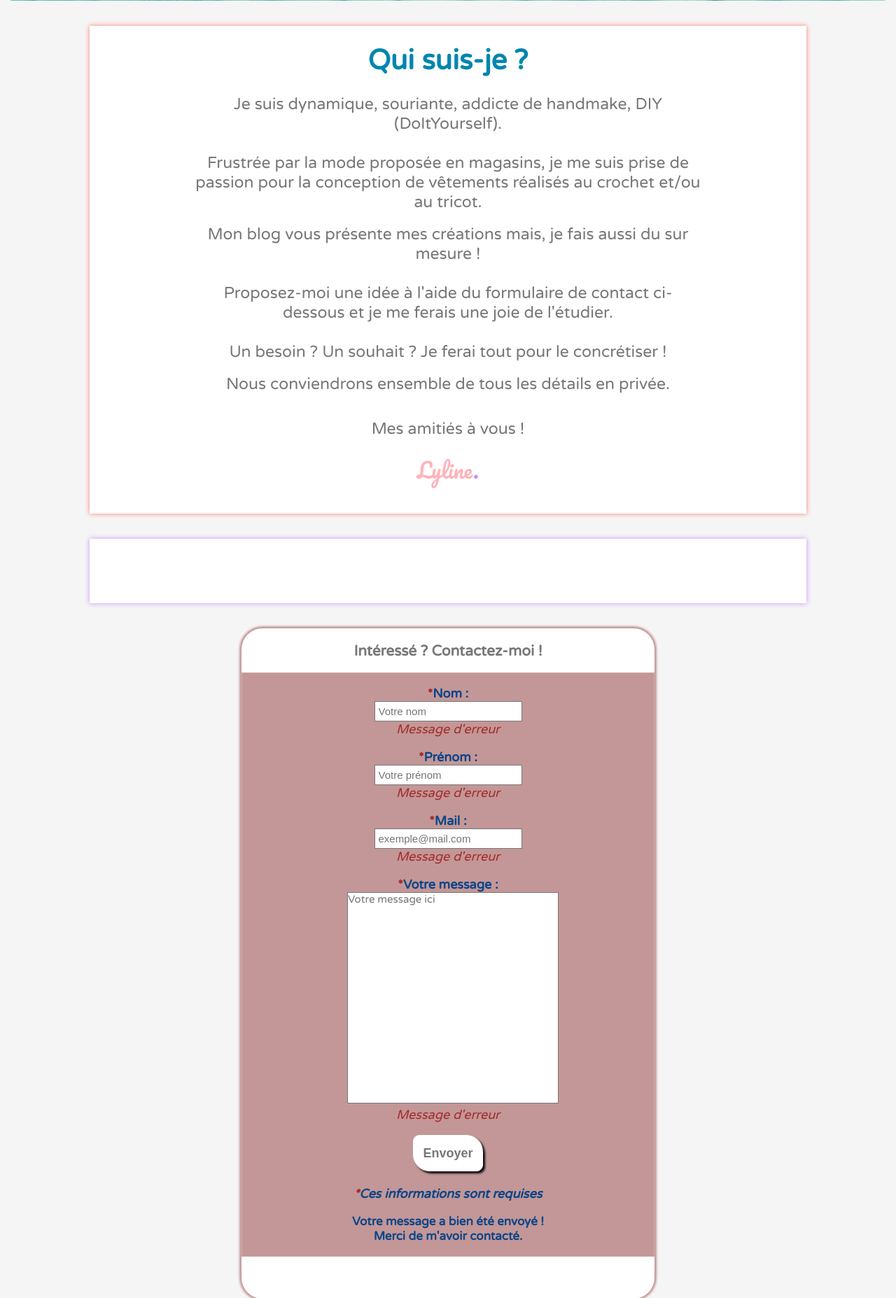
After one commit to Lolo8894/Projet, a PHP site: page /index.php in a window 1280 px wide. The commit adds this page. Shown: the part 517-2372 px from the top of the page at 70% size. Run offline with PHP 8.4, Linux system fonts and the light colour scheme; data that the repository does not hold is empty.

Commit message:
31/03/2020 23:43

```diff
--- /dev/null
+++ b/index.php
@@ -0,0 +1,151 @@
+<!---------------------------------------------------------------------------
+  ---------------------------------- PHP 7 ----------------------------------
+  -------------------------------------------------------------------------->
+
+<?php
+  $prenom = $nom = $mail = $message ="";
+
+  if ($_SERVER["REQUEST_METHOD"] == "POST")
+  {
+      $prenom = verifyInput($_POST["prenom"]);
+      $nom = verifyInput($_POST["nom"]);
+      $email = verifyInput($_POST["email"]);
+      $message = verifyInput($_POST["message"]);
+  }
+
+  function verifyInput($var) {
+
+    $var = trim($var);
+    $var = stripslashes($var);
+    $var = htmlspecialchars($var);
+
+    // sécurité du code (ou nettoyage du code) :
+    // trim empêche des ajouts inutiles tels que des espaces dans les champs de saisi.
+    // stripslashes enlève tous les \ (antislashes).
+    // htmlspecialchars empêche la modif de l'URL et donc le hacking.
+
+    return $var;
+  }
+?>
+  <!-- $_SERVER = Variable Superglobale server -->
+
+<!---------------------------------------------------------------------------
+  ---------------------------------- HTML 5 ---------------------------------
+  -------------------------------------------------------------------------->
+
+
+<!DOCTYPE html>
+<html lang="fr">
+<head>
+    <meta charset="UTF-8">
+    <meta name="viewport" content="width=device-width, initial-scale=1.0">
+    <link href ="style.css" rel="stylesheet">
+    <link href="https://fonts.googleapis.com/css?family=Pacifico&display=swap" rel="stylesheet">
+    <link href="https://fonts.googleapis.com/css?family=Indie+Flower&display=swap" rel="stylesheet">
+    <link href="https://fonts.googleapis.com/css?family=Varela+Round&display=swap" rel="stylesheet">
+    <link rel="stylesheet" href="https://stackpath.bootstrapcdn.com/font-awesome/4.7.0/css/font-awesome.min.css">
+
+    <title>Les créations de Lyline</title>
+</head>
+                                  BODY
+<body>
+                           <!-- HEADER - NAVIGATION -->
+
+  <header class="container">
+    <h1 id= "logo"><a href="#image_principale">Les créations de Lyline</a><span class="violet">.</span></h1>
+      <nav>
+        <ul>
+          <li><a class="nav" href="#image_principale"><span class="couleurs">.</span>Accueil</a></li>
+          <li><a class="nav" href="#mes_creations"><span class="couleurs">.</span>Mes créations</a></li>
+          <li><a class="nav" href="#a_propos"><span class="couleurs">.</span>Qui suis-je ?</a></li>
+          <li><a class="nav" href="#formulaire"><span class="couleurs">.</span>Contact</a></li>
+        </ul>
+      </nav>
+  </header>
+                            <!-- IMAGE PRINCIPALE -->
+  <section id="image_principale">
+      <h2 class="transparent">Bienvenue sur mon site !</h2>
+  </section>
+
+    <br/><br/>
+                            <!-- QUI SUIS-JE ? -->
+  <section id="a_propos">
+      <h2>Qui suis-je ?</h2>
+      <p>Je suis dynamique, souriante, addicte de handmake, DIY (DoItYourself).
+        <br/><br/>
+      <p>Frustrée par la mode proposée en magasins, je me suis prise de passion pour la conception de vêtements
+          réalisés au crochet et/ou au tricot.</p>
+      <br/>
+      <p>Mon blog vous présente mes créations mais, je fais aussi du sur mesure ! <br/><br/>Proposez-moi une idée à l'aide du formulaire de contact ci-dessous
+          et je me ferais une joie de l'étudier. <br/><br/>Un besoin ? Un souhait ? Je ferai tout pour le concrétiser !</p>
+      <br/>
+      <p>Nous conviendrons ensemble de tous les détails en privée.</p>
+      <br/><br/>
+      <p class="salutations"> Mes amitiés à vous !</p>
+      <br/>
+      <p class="signature">Lyline<span class="violet">.</span></p>
+      <br/><br/>
+  </section>
+
+    <br/><br/>
+                            <!-- CARROUSEL D'IMAGES  -->
+
+    <section id="slider">
+      <figure>
+        <img src="images/borderlands-3-couv.jpg" alt="">
+        <img src="images/Borderlands-3-Moxxis-Heist-Key-Art.jpg" alt="">
+        <img src="images/Borderlands-3-trailer-Moze.jpg" alt="">
+        <img src="images/borderlands-3-couv.jpg" alt="">
+      </figure>
+    </section>
+
+
+    <br/><br/>
+                          <!-- FORMULAIRE DE CONTACT -->
+
+<section id="formulaire">
+    <h3>Intéressé ? Contactez-moi !</h3> <br/>
+  <div class="contact">
+  <form method="post" action="<?php echo htmlspecialchars($_SERVER['PHP_SELF']); ?>" role="form"><br/>
+    <p class="champs">
+      <label for="nom"><span class="rouge">*</span>Nom :</label><br/>
+      <input type="text" name="nom" placeholder="Votre nom" value="<?php echo $nom ?>" required></p>
+    <p class="commentaires">Message d'erreur</p>
+    <br/>
+
+    <p class="champs">
+      <label for="prenom"><span class="rouge">*</span>Prénom :</label><br/>
+      <input type="text" name="prenom" placeholder="Votre prénom" value="<?php echo $prenom ?>" required></p>
+    <p class="commentaires">Message d'erreur</p>
+    <br/>
+
+    <!-- required pour préciser qu'une info est requise avec une info-bulle. -->
+
+    <p class="champs">
+      <label for="email"><span class="rouge">*</span>Mail :</label><br/>
+      <input type="email" name="email" placeholder="exemple@mail.com" value="<?php echo $email ?>" required></p>
+    <p class="commentaires">Message d'erreur</p>
+    <br/>
+
+    <p class="champs">
+      <label><span class="rouge">*</span>Votre message :</label><br/>
+      <textarea name="message" placeholder="Votre message ici" value="<?php echo $message ?>" required></textarea></p>
+      <p class="commentaires">Message d'erreur</p>
+    <br/>
+
+    <input class="envoyer" value="Envoyer" type="submit">
+    <br/>
+    <p class="info-requises"><span class="rouge">*</span>Ces informations sont requises</p>
+    <br/>
+    <p class="merci">Votre message a bien été envoyé ! Merci de m'avoir contacté.</p>
+    <br/>
+  </form>
+  </div>
+</section>
+    <br/><br/>
+                <!-- FOOTER -->
+  <footer>
+      <h2>Ici il y aura le footer</h2>
+  </footer>
+</body>
+</html>
--- a/style.css
+++ b/style.css
@@ -1,5 +1,5 @@
 /* -------------------------------------------------------------------------- */
-/* ------------------------------- GENERAL ---------------------------------- */
+/* ---------------------------- CSS 3 - GENERAL ----------------------------- */
 /* -------------------------------------------------------------------------- */
 
 * {
@@ -16,14 +16,14 @@
 /* -------------------------------------------------------------------------- */
 
 body {
-  font-family: 'Indie Flower', cursive;
+  font-family: 'Varela Round', sans-serif;
   font-size: 15px;
   background: #f5f5f5;
 }
 /* Style par défaut si pas de style précis appliqué + background général en gris très clair. */
 
 /* -------------------------------------------------------------------------- */
-/*-----------------------------HEADER - NAVIGATION -------------------------- */
+/*----------------------------- HEADER - NAVIGATION ------------------------- */
 /* -------------------------------------------------------------------------- */
 
 .container {
@@ -107,7 +107,6 @@ ul {
 }
 
 #image_principale h2 {
-  font-family: 'Varela Round', sans-serif;
   color: #0086ad;
   font-size: 50px;
   text-align: center;
@@ -140,7 +139,6 @@ h2 {
 
 p {
   color: #777;
-  font-family: 'Varela Round', sans-serif;
   font-size: 23px;
   text-align: center;
   margin-right: 150px;
@@ -167,7 +165,6 @@ p {
   margin: 0 auto;
   background: #fff;
   min-width: 480px;
-  font-family: 'Varela Round', sans-serif;
   font-size: 23px;
   overflow: hidden;
   box-shadow: 0 0 7px 0 #cb8fff;
@@ -217,7 +214,6 @@ img {
   text-align: center;
   width: 590px;
   margin: 0 auto;
-  font-family: 'Varela Round', sans-serif;
   color: #777;
   font-size: 15px;
   box-shadow: 0 0px 3px 3px #c39797;
@@ -225,7 +221,6 @@ img {
 
 h3 {
   color: #777;
-  font-family: 'Varela Round', sans-serif;
   font-size: 21px;
 }
 
@@ -234,12 +229,12 @@ h3 {
   background-color:#c39797;
 }
 
-.input {
+.champs {
   color: #0A4589;
   font-size: 18px;
   font-weight: bold;
 }
-/* Label mis dans des paragraphes de la classe "input" */
+/* Label mis dans des paragraphes de la classe "champs" */
 
 .commentaires {
   color: brown;
@@ -267,8 +262,13 @@ textarea {
   font-size: 15px;
   resize: none;
   border: 1px solid #777;
+  font-family: 'Varela Round', sans-serif;
 }
 /* Pour styliser les inputs (ou champs de saisie de type texte) */
+
+.rouge {
+  color: brown;
+}
 
 .envoyer {
   width: 100px;
@@ -278,7 +278,6 @@ textarea {
   color:#777;
   font-size:18px;
   font-weight: bold;
-  font-family: 'Varela Round', sans-serif;
   background:#fff;
   padding: 8px;
   cursor: pointer;
@@ -291,11 +290,23 @@ textarea {
   background: #0A4589;
   margin-bottom: 19px;
   color: #fff;
-  font-family: 'Varela Round', sans-serif;
   border: 1px solid grey;
   box-shadow: 3px 3px 3px 0px #fff;
 }
 /* Styliser le bouton "Envoyer" au survol */
+
+.merci {
+  color: #0A4589;
+  font-weight: bold;
+  font-size: 17px;
+}
+
+.info-requises {
+  color: #0A4589;
+  font-style: italic;
+  font-weight: bold;
+  font-size: 18px;
+}
 
 /* -------------------------------------------------------------------------- */
 /*---------------------------------- FOOTER --------------------------------- */
@@ -307,7 +318,6 @@ footer {
   margin: 0 auto;
   background: #fff;
   min-width: 480px;
-  font-family: 'Varela Round', sans-serif;
   font-size: 23px;
   box-shadow: 0 0 7px 0 #cb8fff;
 }
```
Also changed, not shown: index.html (deleted, +0 -107 lines).
